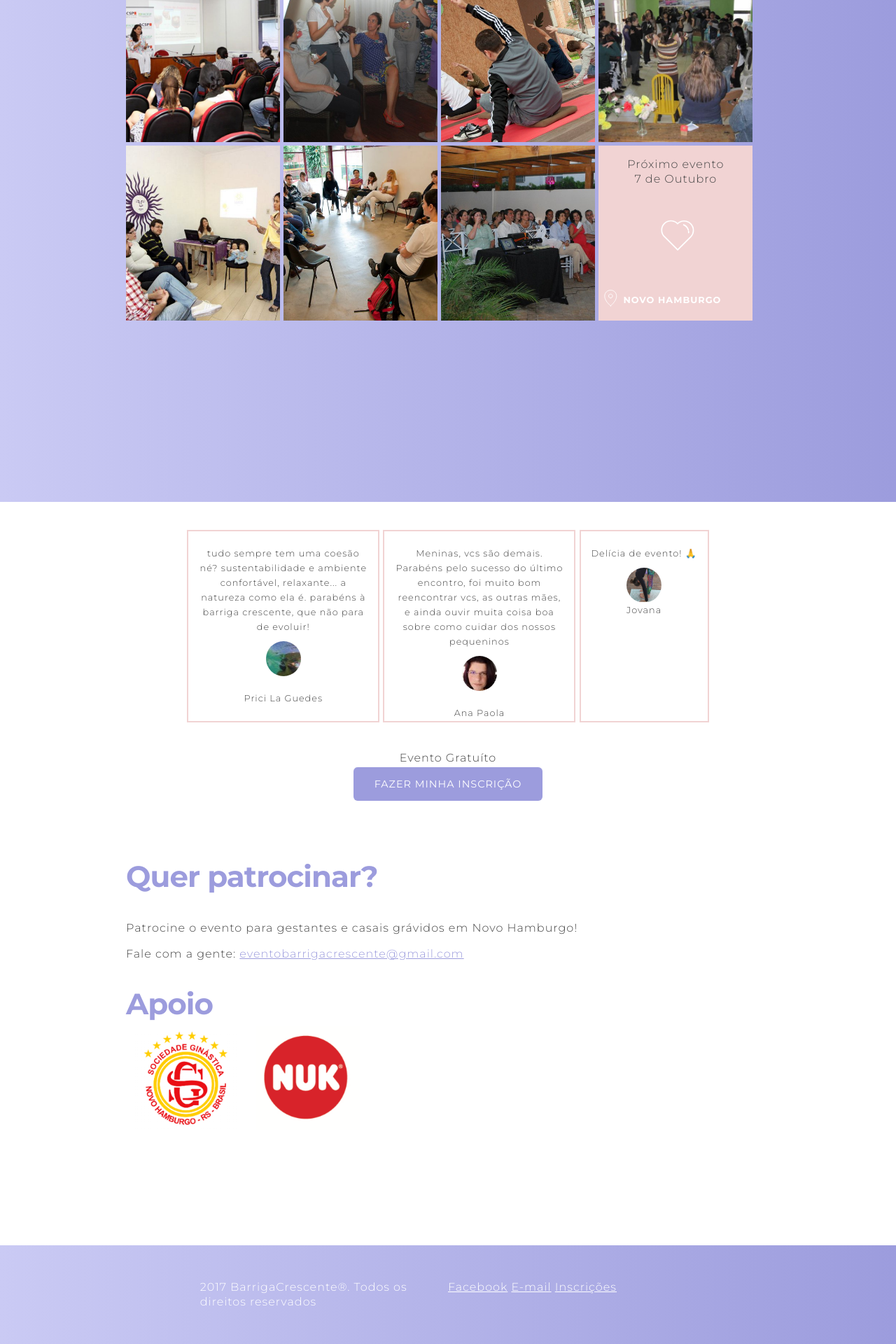
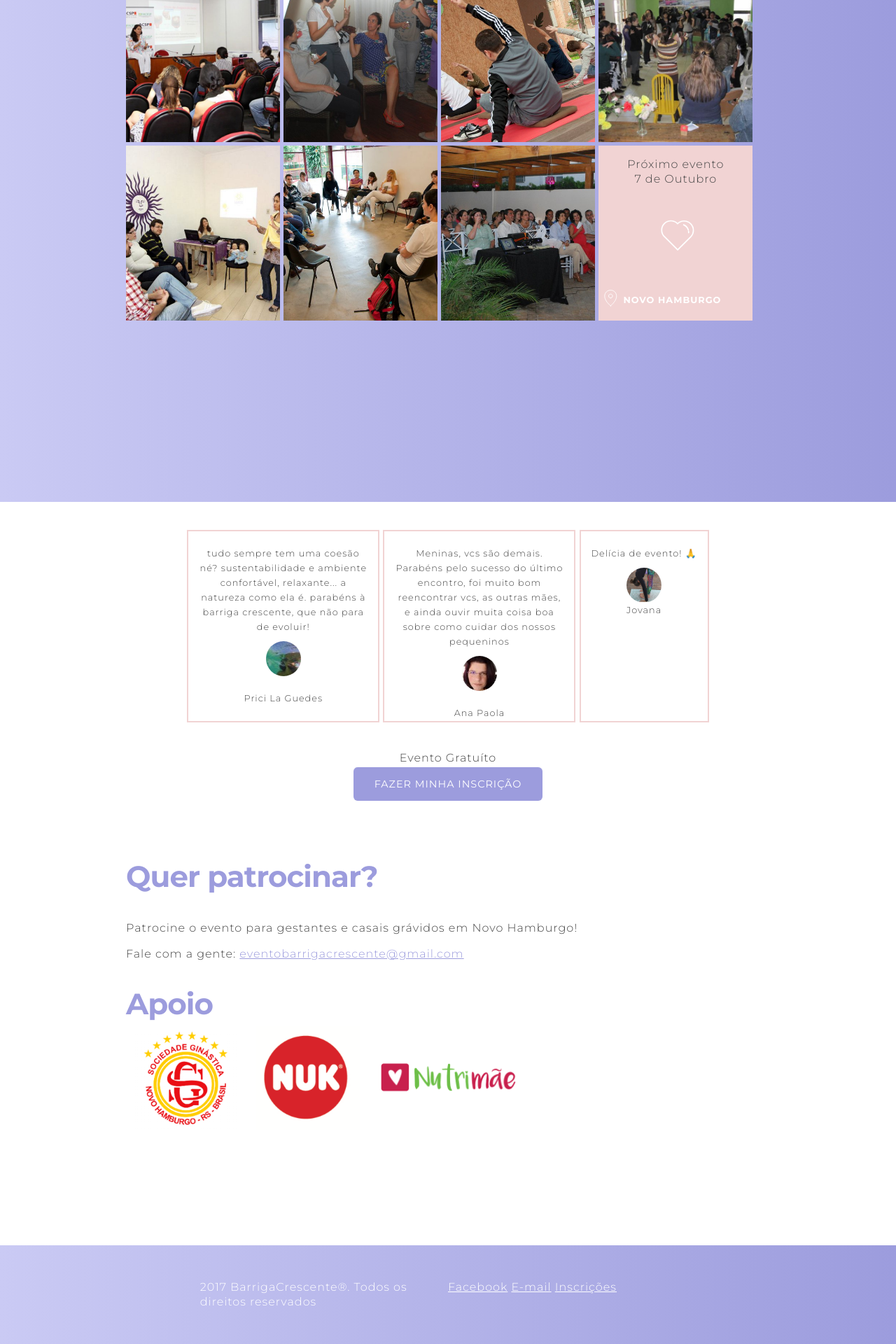
Before and after one commit to barrigacrescente/bc-website, a Jekyll site: the page built from index.html, in a window 1280 px wide. Shown: the part 3625-5545 px from the top of the page at 70% size. Built offline with Jekyll 4.4.1, drawn with Linux system fonts in a browser that asks for light colours.

Commit message:
add sponsor logo

```diff
--- a/_layouts/landing.html
+++ b/_layouts/landing.html
@@ -438,11 +438,14 @@
           <h3 class="landing-title">
             Apoio
           </h3>
-          <a class="sponsor-support-img" href="http://sgnh.com.br/encontro-barriga-crescente-na-ginastica/?utm_campaign=eventoBarrigaCrescente" target="_blank">
-            <img src="/img/sponsor/12ginastica24.png" width="200" alt="">
+          <a class="sponsor-support-img sponsor-support-img-circle" href="http://sgnh.com.br/encontro-barriga-crescente-na-ginastica/?utm_campaign=eventoBarrigaCrescente" target="_blank">
+            <img src="/img/sponsor/12ginastica24.png" alt="apoio Sociedade Ginastica de Novo Hamburgo">
           </a>
-          <a class="sponsor-support-img" href="http://www.nuk.com.br/?utm_campaign=eventoBarrigaCrescente" target="_blank">
-            <img src="/img/sponsor/NUK-BarrigaCrescente.png" width="200" alt="">
+          <a class="sponsor-support-img sponsor-support-img-circle" href="http://www.nuk.com.br/?utm_campaign=eventoBarrigaCrescente" target="_blank">
+            <img src="/img/sponsor/NUK-BarrigaCrescente.png" alt="apoio Nuk">
+          </a>
+          <a class="sponsor-support-img sponsor-support-img-retangle" href="https://www.nutrimae.com.br/" target="_blank">
+            <img src="/img/sponsor/nutrimae.png" alt="apoio nutrimae">
           </a>
         </div>
       </div>
```
Also changed, not shown: _includes/css/layout.css (+8 -3 lines), img/sponsor/nutrimae.png (added).
